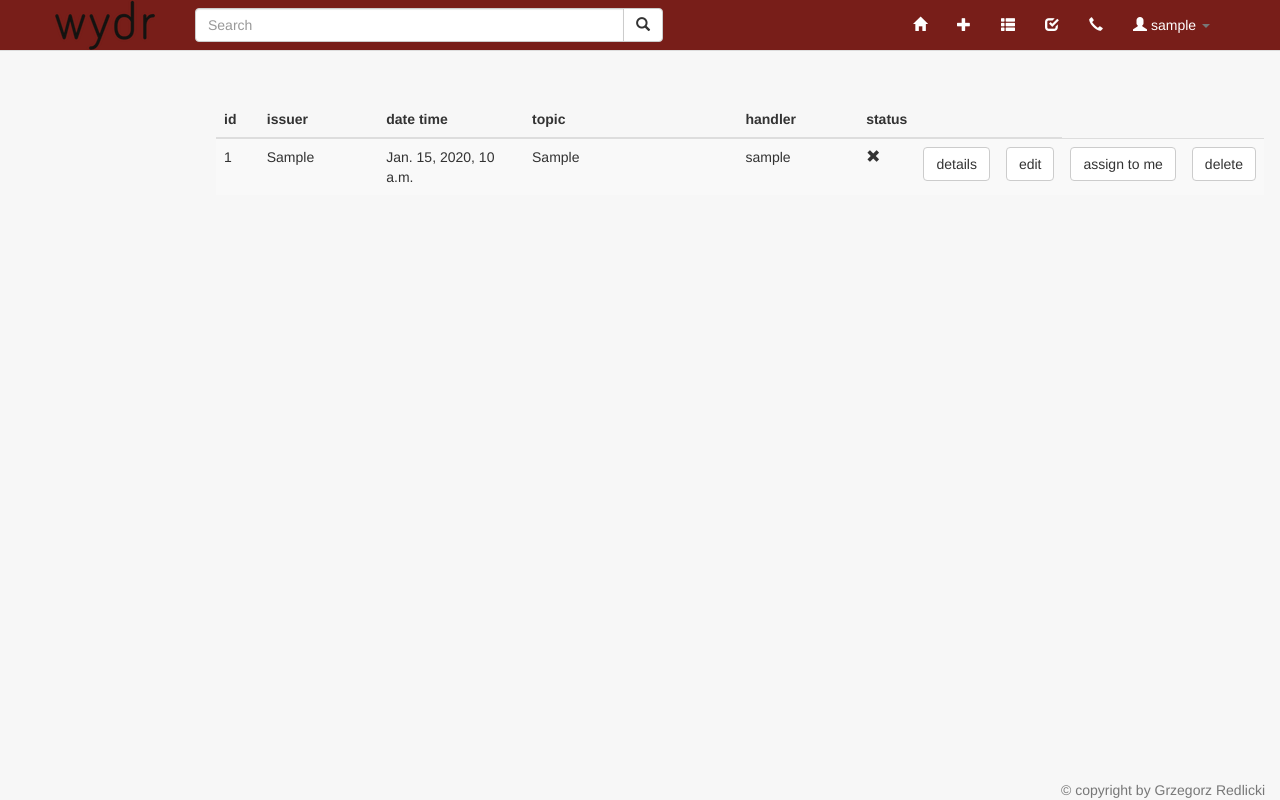
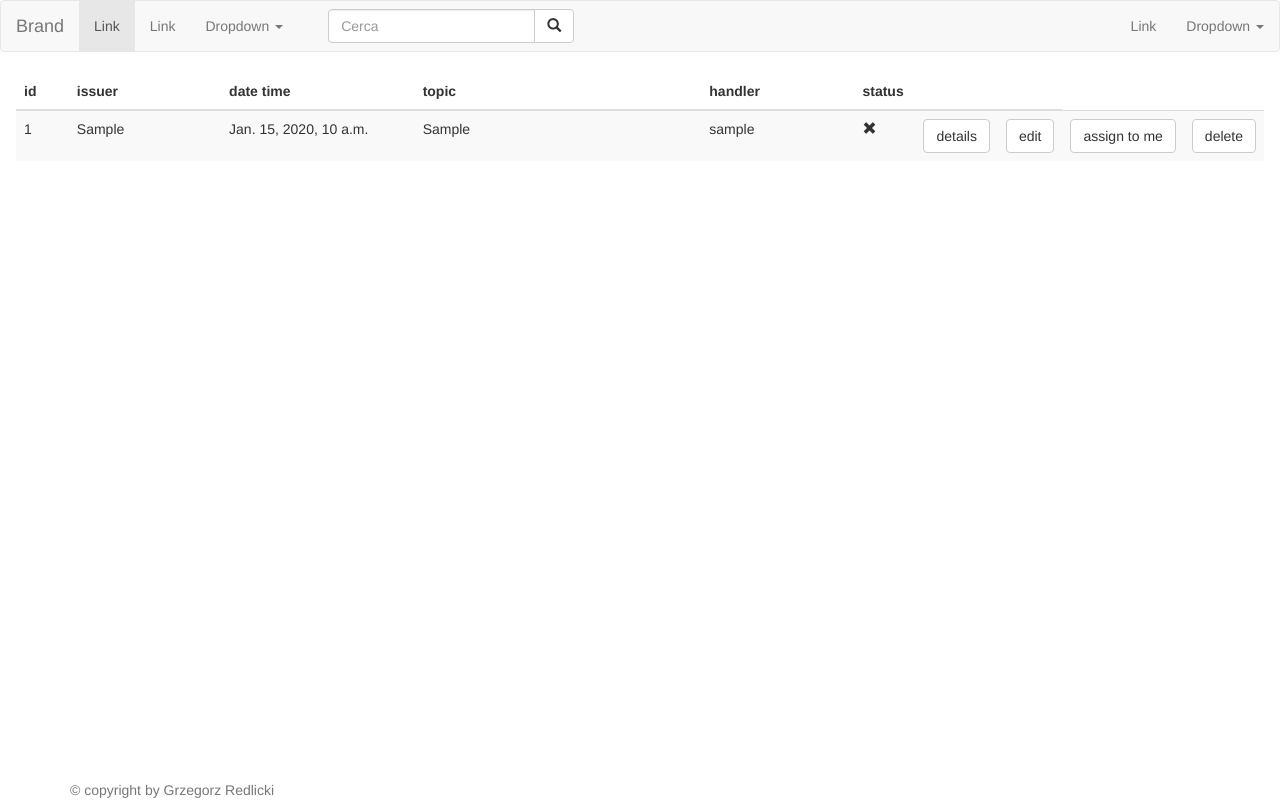
Before and after one commit to redlickigrzegorz/support-center, a Django app: page /index/ in a window 1280 px wide. Run offline with Django 3.2, Linux system fonts and the light colour scheme; a user stored in the database is signed in; tables that the repository leaves empty hold one stand-in row (values such as "Sample post"); some libraries are stand-ins or nearby versions.

Commit message:
default bootstrap css ready to modernization

```diff
--- a/cti/static/cti/logo.css
+++ b/cti/static/cti/logo.css
@@ -6,7 +6,7 @@
 
 .politechnika_logo {
     height: 50px;
-    width: 100px;
+    width: 50px;
 }
 
 .cpt_name {
--- a/cti/static/cti/menu.css
+++ b/cti/static/cti/menu.css
@@ -1,57 +1,23 @@
 /* navbar */
 .navbar-default {
-    background-color: #781e19;
-    border-color: #ddd;
+    background-color: #F8F8F8;
+    border-color: #E7E7E7;
 }
-
-/* brand */
+/* title */
 .navbar-default .navbar-brand {
-    height: 50px;
-    width: 100px;
-    padding: 0;
-    margin-left: 10px;
-    margin-right: 10px;
+    color: #777;
 }
-
-
-.whole-body {
-    background-color: #f7f7f7;
-}
-.navbar-second-menu {
-    margin-top: 50px;
-    background-color: #ffffff;
-}
-
-.navbar-title {
-    color: #969594;
-    font-size: 20px;
-    font-weight: 400;
-    text-align: center;
-    vertical-align: middle;
-    line-height: 50px;
-    float: right;
-}
-
 .navbar-default .navbar-brand:hover,
 .navbar-default .navbar-brand:focus {
-    color: #000;
+    color: #5E5E5E;
 }
 /* link */
 .navbar-default .navbar-nav > li > a {
-    color: #ffffff;
+    color: #777;
 }
 .navbar-default .navbar-nav > li > a:hover,
 .navbar-default .navbar-nav > li > a:focus {
-    background: #781e19;
-    color: #ffffff;
-}
-.dropdown-menu > li > a {
-    color: #969594;
-}
-.dropdown-menu > li > a:hover,
-.dropdown-menu > li > a:focus {
-    background: #781e19;
-    color: #ffffff;
+    color: #333;
 }
 .navbar-default .navbar-nav > .active > a,
 .navbar-default .navbar-nav > .active > a:hover,
@@ -62,8 +28,8 @@
 .navbar-default .navbar-nav > .open > a,
 .navbar-default .navbar-nav > .open > a:hover,
 .navbar-default .navbar-nav > .open > a:focus {
-    background: #781e19;
-    color: #ffffff;
+    color: #555;
+    background-color: #D5D5D5;
 }
 /* caret */
 .navbar-default .navbar-nav > .dropdown > a .caret {
@@ -83,8 +49,7 @@
 }
 /* mobile version */
 .navbar-default .navbar-toggle {
-    border: 0;
-    border-color: #781e19;
+    border-color: #DDD;
 }
 .navbar-default .navbar-toggle:hover,
 .navbar-default .navbar-toggle:focus {
@@ -102,68 +67,3 @@
         color: #333;
     }
 }
-.navbar-sidebar {
-    width: 200px;
-    height: 100%;
-    padding: 8px 0;
-    margin-top: 50px;
-    border-right: 1px solid #ddd;
-    background: #ffffff;
-}
-.input-group {
-    width: 100%;
-}
-.navbar-sidebar a {
-    color: #969594;
-    -webkit-transition: all 0.08s linear;
-    -moz-transition: all 0.08s linear;
-    -o-transition: all 0.08s linear;
-    transition: all 0.08s linear;
-    -webkit-border-radius: 4px 0 0 4px;
-    -moz-border-radius: 4px 0 0 4px;
-    border-radius: 4px 0 0 4px;
-}
-.navbar-sidebar .active a {
-    cursor: default;
-    background-color: #428bca;
-    color: #fff;
-    text-shadow: 1px 1px 1px #666;
-}
-.navbar-sidebar .active a:hover {
-    background-color: #428bca;
-}
-.navbar-sidebar .nav  > li > a:hover {
-    background: #781e19;
-    color: #ffffff;
-}
-.navbar-sidebar .text-overflow a,
-.navbar-sidebar .text-overflow .media-body {
-    white-space: nowrap;
-    overflow: hidden;
-    -o-text-overflow: ellipsis;
-    text-overflow: ellipsis;
-}
-
-/* Right-aligned sidebar */
-.navbar-sidebar.pull-right {
-    border-right: 0;
-    border-left: 1px solid #ddd;
-}
-.navbar-sidebar.pull-right a {
-    -webkit-border-radius: 0 4px 4px 0;
-    -moz-border-radius: 0 4px 4px 0;
-    border-radius: 0 4px 4px 0;
-}
-
-.container-body {
-    margin-top: 100px;
-    margin-left: 200px;
-}
-
-.footer-container {
-    width: 100%;
-}
-
-.footer {
-    float:right;
-}
--- a/cti/templates/cti/base.html
+++ b/cti/templates/cti/base.html
@@ -18,25 +18,40 @@
 
         {% include 'cti/scripts.html' %}
     </head>
-    <body class="whole-body">
-        <nav class="navbar navbar-default navbar-fixed-top">
-            <div class="container">
+    <body>
+        <nav class="navbar navbar-default" role="navigation">
+        <!-- Brand and toggle get grouped for better mobile display -->
             <div class="navbar-header">
-                    <button type="button" class="navbar-toggle collapsed" data-toggle="collapse" data-target="#navbar">
+                <button type="button" class="navbar-toggle" data-toggle="collapse" data-target="#bs-example-navbar-collapse-1">
                     <span class="sr-only">Toggle navigation</span>
                     <span class="icon-bar"></span>
                     <span class="icon-bar"></span>
                     <span class="icon-bar"></span>
                 </button>
-                    <a class="navbar-brand" href="#">
-                        <img class="politechnika_logo" src="{% static 'resources/logo_mobile.png' %}">
-                    </a>
+                <a class="navbar-brand" href="#">Brand</a>
             </div>
-                <div id="navbar" class="navbar-collapse collapse">
-                    <div class="col-sm-5 col-md-6">
+            <!-- Collect the nav links, forms, and other content for toggling -->
+            <div class="navbar-collapse in" id="bs-example-navbar-collapse-1" style="height: auto;">
+                <ul class="nav navbar-nav">
+                    <li class="active"><a href="#">Link</a></li>
+                    <li><a href="#">Link</a></li>
+                    <li class="dropdown">
+                        <a href="#" class="dropdown-toggle" data-toggle="dropdown">Dropdown <b class="caret"></b></a>
+                        <ul class="dropdown-menu">
+                            <li><a href="#">Action</a></li>
+                            <li><a href="#">Another action</a></li>
+                            <li><a href="#">Something else here</a></li>
+                            <li class="divider"></li>
+                            <li><a href="#">Separated link</a></li>
+                            <li class="divider"></li>
+                            <li><a href="#">One more separated link</a></li>
+                        </ul>
+                    </li>
+                </ul>
+                <div class="col-sm-3 col-md-3">
                     <form class="navbar-form" role="search" data-dpmaxz-eid="1">
                         <div class="input-group">
-                            <input type="text" class="form-control" placeholder="Search" name="q" data-dpmaxz-eid="2">
+                            <input type="text" class="form-control" placeholder="Cerca" name="q" data-dpmaxz-eid="2">
                             <div class="input-group-btn">
                                 <button class="btn btn-default" type="submit" data-dpmaxz-eid="3"><i class="glyphicon glyphicon-search"></i></button>
                             </div>
@@ -44,56 +59,19 @@
                     </form>
                 </div>
                 <ul class="nav navbar-nav navbar-right">
-                        <li>
-                            <a href="{% url 'cti:index' %}">
-                                <span class="glyphicon glyphicon-home"></span>
-                            </a>
-                        </li>
-                        <li>
-                            <a href="{% url 'cti:add_fault' %}">
-                                <span class="glyphicon glyphicon-plus"></span>
-                            </a>
-                        </li>
-                        <li>
-                            <a href="{% url 'cti:my_faults' %}">
-                                <span class="glyphicon glyphicon-th-list"></span>
-                            </a>
-                        </li>
-                        <li>
-                            <a href="{% url 'cti:resolved_faults' %}">
-                                <span class="glyphicon glyphicon-check"></span>
-                            </a>
-                        </li>
-                        <li>
-                            <a href="" data-toggle="modal" data-target="#contact-modal">
-                                <span class="glyphicon glyphicon-earphone"></span>
-                            </a>
-                        </li>
+                    <li><a href="#">Link</a></li>
                     <li class="dropdown">
-                            <a href="" class="dropdown-toggle" data-toggle="dropdown" aria-expanded="false">
-                                <span class="glyphicon glyphicon-user"></span>
-                                {{ request.user }}
-                                <b class="caret"></b>
-                            </a>
+                        <a href="#" class="dropdown-toggle" data-toggle="dropdown">Dropdown <b class="caret"></b></a>
                         <ul class="dropdown-menu">
-                                <li>
-                                    <a href="{% url 'cti:change_password' %}">
-                                        <span class="glyphicon glyphicon-wrench"></span>
-                                        change password
-                                    </a>
-                                </li>
+                            <li><a href="#">Action</a></li>
+                            <li><a href="#">Another action</a></li>
+                            <li><a href="#">Something else here</a></li>
                             <li class="divider"></li>
-                                <li>
-                                    <a href="{% url 'cti:logout' %}">
-                                        <span class="glyphicon glyphicon-off"></span>
-                                        log out
-                                    </a>
-                                </li>
+                            <li><a href="#">Separated link</a></li>
                         </ul>
                     </li>
                 </ul>
-                </div>
-            </div>
+            </div><!-- /.navbar-collapse -->
         </nav>
         <div class="container-fluid container-body">
             <div class="navbar navbar-body">
```
Also changed, not shown: cti/static/resources/logo.png (added), cti/static/resources/logo2.png (added), cti/static/resources/logo3.png (added), cti/static/resources/logo4.png (added). Lines whose indentation alone changed are shown as unchanged.
